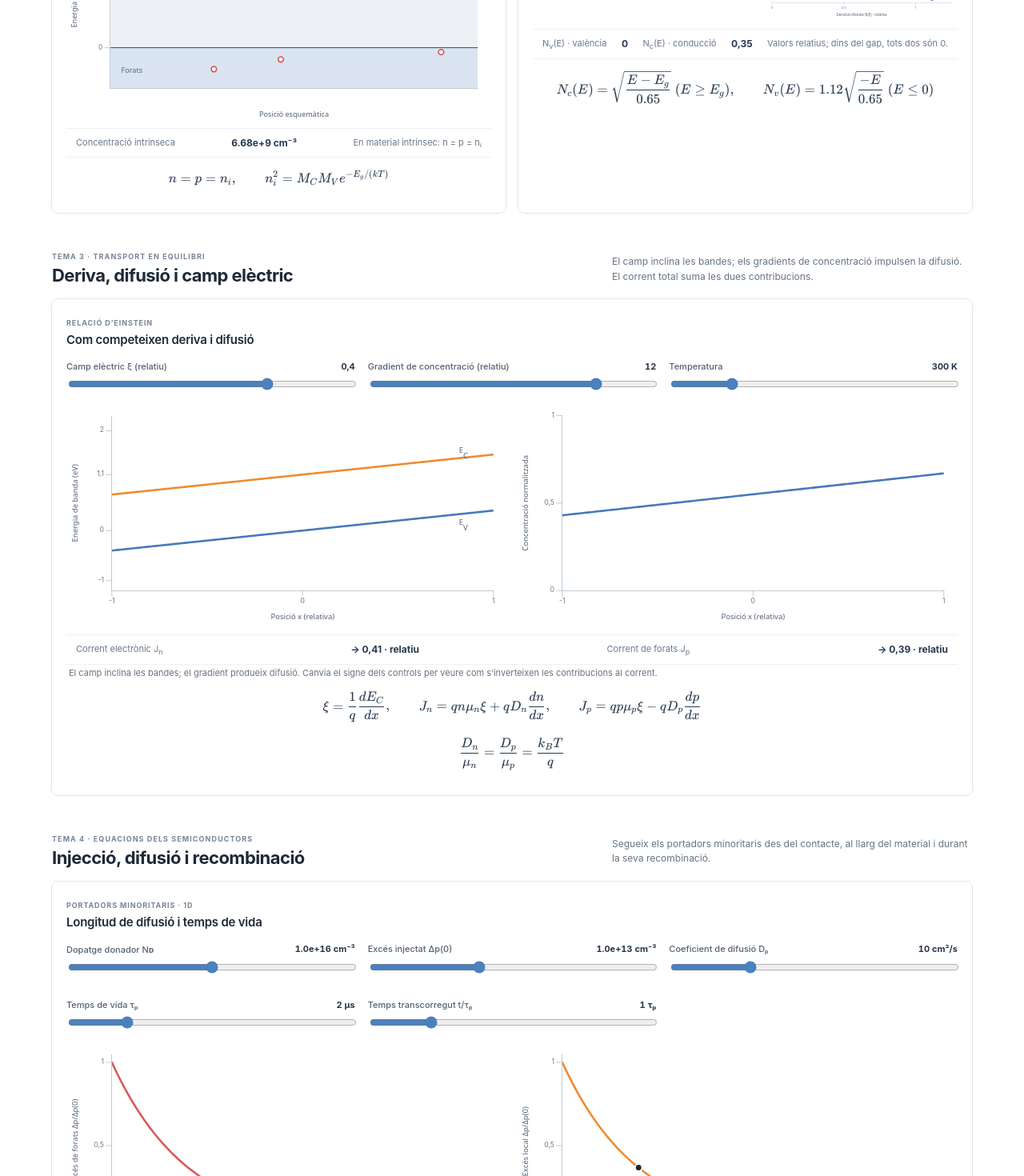
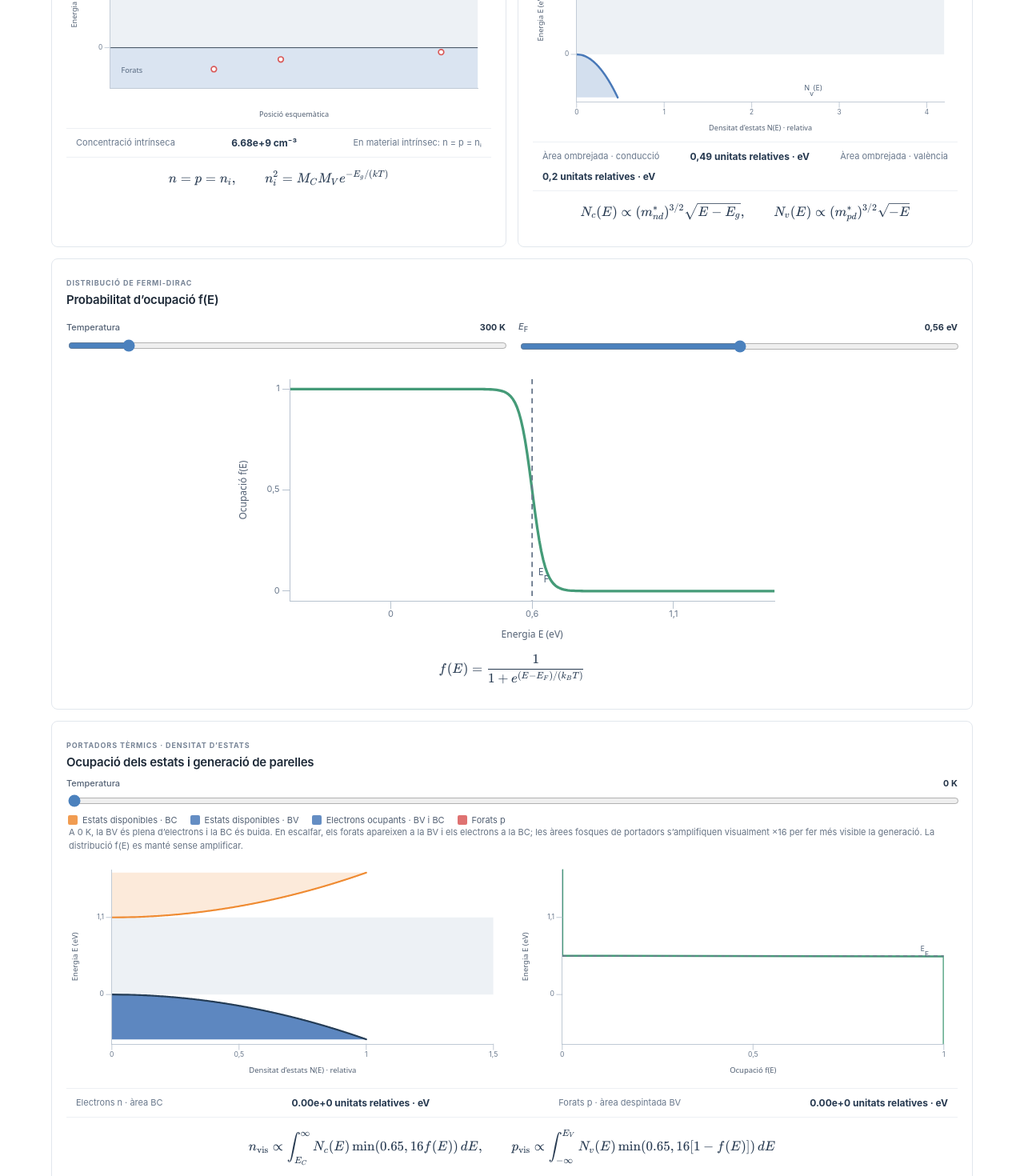
Before and after one commit to Mapaor/efis-visualitzacions, a React (Vite) app: page / in a window 1280 px wide. Shown: the part 3680-5150 px from the top of the page at 80% size. Built offline with nearby package versions, Linux system fonts and the light colour scheme; some icons are missing.

Commit message:
afegir grafic de fermi i millorar el de densitat d'estats

```diff
--- a/src/App.tsx
+++ b/src/App.tsx
@@ -1,6 +1,6 @@
 import { useEffect } from 'react';
 import { Card } from './components/Card';
-import { BandAndDos, DopedStatistics, IntrinsicCarriers, ShockleyRegimes } from './visualizations/Tema2';
+import { BandAndDos, DopedStatistics, FermiDistribution, IntrinsicCarriers, ShockleyRegimes, ThermalDos } from './visualizations/Tema2';
 import { BandFormation, EffectiveMass, PotentialAndOrbitals } from './visualizations/Tema1';
 import { TransportEquilibrium } from './visualizations/Tema3';
 import { MinorityCarriers } from './visualizations/Tema4';
@@ -64,6 +64,8 @@ export default function App() {
           <Card tag="SEMICONDUCTOR INTRÍNSEC" title="Generació tèrmica de parelles"><IntrinsicCarriers /></Card>
           <Card tag="DENSITAT D’ESTATS" title="N(E), Nᵥ(E) i N꜀(E)"><BandAndDos /></Card>
         </div>
+        <div className="grid single lower-grid"><FermiDistribution /></div>
+        <div className="grid single lower-grid"><ThermalDos /></div>
       </section>
 
       <section className="chapter" id="tema3">
--- a/src/components/Range.tsx
+++ b/src/components/Range.tsx
@@ -1,5 +1,7 @@
+import type { ReactNode } from 'react';
+
 type RangeProps = {
-  label: string;
+  label: ReactNode;
   value: number;
   min: number;
   max: number;
--- a/src/style.css
+++ b/src/style.css
@@ -26,7 +26,7 @@ main{max-width:1200px;margin:0 auto;padding:28px 24px 0}
 .plot-svg{display:block;width:100%;height:auto;max-height:350px;overflow:visible}.plot-stack{display:grid;gap:2px}.plot-stack .plot-svg{max-height:230px}.plot-caption{font-size:11px;line-height:1.5;color:var(--muted);margin:0 3px 3px}
 .plot-pair{display:grid;grid-template-columns:repeat(2,minmax(0,1fr));gap:12px}.axis-label{font:11px ui-sans-serif,system-ui,sans-serif;fill:#536174}.plot-annotation{font:11px ui-sans-serif,system-ui,sans-serif;fill:#52647b}
 .equation{overflow-x:auto;margin:10px 0;color:#263950;font-size:14px}.equation .katex-display{margin:.35em 0}
-.chart-legend{display:flex;flex-wrap:wrap;gap:8px 16px;margin:5px 2px 0;font-size:11px;color:#536174}.chart-legend>span{display:inline-flex;align-items:center;gap:6px}.legend-line{display:inline-block;width:20px;border-top:3px solid}.legend-dashed{border-top-style:dashed}
+.chart-legend{display:flex;flex-wrap:wrap;gap:8px 16px;margin:5px 2px 0;font-size:11px;color:#536174}.chart-legend>span{display:inline-flex;align-items:center;gap:6px}.legend-line{display:inline-block;width:20px;border-top:3px solid}.legend-dashed{border-top-style:dashed}.legend-area{display:inline-block;width:12px;height:12px;border-radius:2px;opacity:.85}
 .insight{font-size:11px;line-height:1.55;margin:9px 0 0;padding:9px 11px;background:#f5f7f9;color:#536174;border-left:2px solid #9ab1ca}
 .metric{display:flex;justify-content:space-between;gap:10px;flex-wrap:wrap;margin:10px 0 2px;padding:10px 12px;border-top:1px solid #edf0f4;border-bottom:1px solid #edf0f4;font-size:11px;color:#69788c}.metric strong{color:#263950;font-size:12px}
 .card .range-control{margin:7px 0}.card .plot-svg{margin:3px 0}
--- a/src/visualizations/Tema2.tsx
+++ b/src/visualizations/Tema2.tsx
@@ -6,40 +6,141 @@ import { Range } from '../components/Range';
 import { COLORS as C, E_G, K_B_EV, NC_300, NV_300, format, intrinsicDensity, sample } from '../physics';
 import { Card } from '../components/Card';
 
+type DosPoint = { x: number; y: number };
+
+function areaPath(points: DosPoint[], edgeEnergy: number, xScale: (value: number) => number, yScale: (value: number) => number) {
+  const last = points[points.length - 1];
+  return `M ${xScale(0)} ${yScale(edgeEnergy)} ${points.map(point => `L ${xScale(point.x)} ${yScale(point.y)}`).join(' ')} L ${xScale(0)} ${yScale(last.y)} Z`;
+}
+
+function areaBetweenPath(inner: DosPoint[], outer: DosPoint[], xScale: (value: number) => number, yScale: (value: number) => number) {
+  const reverseInner = [...inner].reverse();
+  return `M ${xScale(outer[0].x)} ${yScale(outer[0].y)} ${outer.slice(1).map(point => `L ${xScale(point.x)} ${yScale(point.y)}`).join(' ')} ${reverseInner.map(point => `L ${xScale(point.x)} ${yScale(point.y)}`).join(' ')} Z`;
+}
+
+function fermiOccupation(energy: number, temperature: number, fermiLevel: number) {
+  if (temperature <= 0) return energy < fermiLevel ? 1 : energy > fermiLevel ? 0 : 0.5;
+  const exponent = Math.max(-60, Math.min(60, (energy - fermiLevel) / (K_B_EV * temperature)));
+  return 1 / (1 + Math.exp(exponent));
+}
+
+function integrateArea(points: DosPoint[]) {
+  return points.slice(1).reduce((sum, point, index) => {
+    const previous = points[index];
+    return sum + (point.x + previous.x) / 2 * Math.abs(point.y - previous.y);
+  }, 0);
+}
+
 export function BandAndDos() {
   const energies = sample(80, 0, 1);
-  const [selectedEnergy, setSelectedEnergy] = useState(1.2);
-  const conductionDos = selectedEnergy >= E_G ? Math.sqrt((selectedEnergy - E_G) / 0.65) : 0;
-  const valenceDos = selectedEnergy <= 0 ? 1.12 * Math.sqrt(-selectedEnergy / 0.65) : 0;
+  const [electronMass, setElectronMass] = useState(1.08);
+  const [holeMass, setHoleMass] = useState(0.56);
+  const electronScale = electronMass ** 1.5;
+  const holeScale = holeMass ** 1.5;
+  const conduction = energies.map(z => ({ x: electronScale * Math.sqrt(z), y: E_G + 0.65 * z }));
+  const valence = energies.map(z => ({ x: 1.12 * holeScale * Math.sqrt(z), y: -0.65 * z }));
+  const electronArea = (2 / 3) * 0.65 * electronScale;
+  const holeArea = (2 / 3) * 0.65 * 1.12 * holeScale;
   return <>
-    <div className="plot-pair"><Plot xDomain={[0, 1]} yDomain={[-0.45, 1.67]} xLabel="Esquema de bandes" yLabel="Energia (eV)" xTicks={[]} yTicks={[0, E_G]} grid={false}>
+    <div className="controls two-controls">
+      <Range label={<><i>m</i><sup>*</sup><sub>nd</sub> · massa efectiva dels electrons</>} value={electronMass} min={0.1} max={2} step={0.01} onChange={setElectronMass} formatValue={v => `${format(v, 2)} m₀`} />
+      <Range label={<><i>m</i><sup>*</sup><sub>pd</sub> · massa efectiva dels forats</>} value={holeMass} min={0.1} max={2} step={0.01} onChange={setHoleMass} formatValue={v => `${format(v, 2)} m₀`} />
+    </div>
+    <Plot xDomain={[0, 4.2]} yDomain={[-0.72, 1.82]} xLabel="Densitat d’estats N(E) · relativa" yLabel="Energia E (eV)" xTicks={[0, 1, 2, 3, 4]} yTicks={[0, E_G]}>
       {({ x, y }) => <>
-        <rect x={x(0.14)} y={y(0)} width={x(0.86) - x(0.14)} height={y(-0.45) - y(0)} fill={C.valence} opacity={0.68} />
-        <rect x={x(0.14)} y={y(E_G + 0.55)} width={x(0.86) - x(0.14)} height={y(E_G) - y(E_G + 0.55)} fill={C.conduction} opacity={0.68} />
-        <rect x={x(0.14)} y={y(E_G)} width={x(0.86) - x(0.14)} height={y(0) - y(E_G)} fill={C.gap} />
-        <text x={x(0.5)} y={y(1.4)} textAnchor="middle" className="plot-annotation">Conducció · electrons</text>
-        <text x={x(0.5)} y={y(-0.2)} textAnchor="middle" className="plot-annotation">València · forats</text>
-        <text x={x(0.5)} y={y(0.56)} textAnchor="middle" className="plot-annotation">Gap prohibit · 1,12 eV</text>
+        <rect x={x(0)} y={y(E_G)} width={x(4.2) - x(0)} height={y(0) - y(E_G)} fill={C.gap} />
+        <path d={areaPath(conduction, E_G, x, y)} fill={C.conduction} opacity={0.24} />
+        <path d={areaPath(valence, 0, x, y)} fill={C.valence} opacity={0.24} />
+        <LinePath data={conduction} x={d => x(d.x)} y={d => y(d.y)} stroke={C.conduction} strokeWidth={3} />
+        <LinePath data={valence} x={d => x(d.x)} y={d => y(d.y)} stroke={C.valence} strokeWidth={3} />
+        <text x={x(2.6)} y={y(1.58)} fill={C.conduction} className="plot-annotation">N<tspan baselineShift="sub">c</tspan>(E)</text>
+        <text x={x(2.6)} y={y(-0.54)} fill={C.valence} className="plot-annotation">N<tspan baselineShift="sub">v</tspan>(E)</text>
       </>}
     </Plot>
-    <div>
-      <Range label="Energia seleccionada E" value={selectedEnergy} min={-0.65} max={1.77} step={0.01} onChange={setSelectedEnergy} formatValue={v => `${format(v, 2)} eV`} />
-      <Plot xDomain={[0, 1.25]} yDomain={[-0.72, 1.82]} xLabel="Densitat d’estats N(E) · relativa" yLabel="Energia E (eV)" xTicks={[0, 0.5, 1]} yTicks={[0, E_G]}>
+    <div className="metric"><span>Àrea ombrejada · conducció</span><strong>{format(electronArea, 2)} unitats relatives · eV</strong><span>Àrea ombrejada · valència</span><strong>{format(holeArea, 2)} unitats relatives · eV</strong></div>
+    <Equation math="N_c(E)\propto (m^*_{nd})^{3/2}\sqrt{E-E_g},\qquad N_v(E)\propto (m^*_{pd})^{3/2}\sqrt{-E}" />
+  </>;
+}
+
+export function FermiDistribution() {
+  const [temperature, setTemperature] = useState(300);
+  const [fermiLevel, setFermiLevel] = useState(E_G / 2);
+  const energies = sample(240, -0.4, 1.52);
+  const distribution = energies.map(energy => ({ x: energy, y: fermiOccupation(energy, temperature, fermiLevel) }));
+  return <Card tag="DISTRIBUCIÓ DE FERMI-DIRAC" title="Probabilitat d’ocupació f(E)">
+    <div className="controls two-controls">
+      <Range label="Temperatura" value={temperature} min={50} max={2000} step={10} onChange={setTemperature} formatValue={v => `${v} K`} />
+      <Range label={<><i>E</i><sub>F</sub></>} value={fermiLevel} min={0} max={E_G} step={0.01} onChange={setFermiLevel} formatValue={v => `${format(v, 2)} eV`} />
+    </div>
+    <Plot xDomain={[-0.4, 1.52]} yDomain={[-0.05, 1.05]} xLabel="Energia E (eV)" yLabel="Ocupació f(E)" xTicks={[0, E_G / 2, E_G]} yTicks={[0, 0.5, 1]}>
+      {({ x, y, height }) => <>
+        <LinePath data={distribution} x={d => x(d.x)} y={d => y(d.y)} stroke={C.fermi} strokeWidth={3} />
+        <line x1={x(fermiLevel)} x2={x(fermiLevel)} y1={0} y2={height} stroke={C.muted} strokeWidth={1.7} strokeDasharray="6 5" />
+        <text x={x(fermiLevel) + 7} y={y(0.08)} fill={C.muted} className="plot-annotation">E<tspan baselineShift="sub">F</tspan></text>
+      </>}
+    </Plot>
+    <Equation math="f(E)=\frac{1}{1+e^{(E-E_F)/(k_BT)}}" />
+  </Card>;
+}
+
+export function ThermalDos() {
+  const [temperature, setTemperature] = useState(0);
+  const fermiLevel = E_G / 2;
+  const visualCarrierGain = 16;
+  const carrierFraction = (probability: number) => Math.min(0.65, visualCarrierGain * probability);
+  const bandSamples = sample(500, 0, 1);
+  const conductionStates = bandSamples.map(z => ({ x: Math.sqrt(z), y: E_G + 0.65 * z }));
+  const valenceStates = bandSamples.map(z => ({ x: Math.sqrt(z), y: -0.65 * z }));
+  const conductionElectrons = conductionStates.map(point => ({
+    x: point.x * carrierFraction(fermiOccupation(point.y, temperature, fermiLevel)),
+    y: point.y,
+  }));
+  const valenceElectrons = valenceStates.map(point => ({
+    x: point.x * (1 - carrierFraction(1 - fermiOccupation(point.y, temperature, fermiLevel))),
+    y: point.y,
+  }));
+  const valenceHoles = valenceStates.map(point => ({
+    x: point.x * carrierFraction(1 - fermiOccupation(point.y, temperature, fermiLevel)),
+    y: point.y,
+  }));
+  const distribution = sample(300, -0.72, 1.82).map(energy => ({
+    x: fermiOccupation(energy, temperature, fermiLevel),
+    y: energy,
+  }));
+
+  return <Card tag="PORTADORS TÈRMICS · DENSITAT D’ESTATS" title="Ocupació dels estats i generació de parelles">
+    <Range label="Temperatura" value={temperature} min={0} max={2000} step={10} onChange={setTemperature} formatValue={v => `${v} K`} />
+    <div className="chart-legend" aria-label="Llegenda de densitats d’estats i portadors">
+      <span><i className="legend-area" style={{ background: C.conduction }} />Estats disponibles · BC</span>
+      <span><i className="legend-area" style={{ background: C.valence }} />Estats disponibles · BV</span>
+      <span><i className="legend-area" style={{ background: C.electron }} />Electrons ocupants · BV i BC</span>
+      <span><i className="legend-area" style={{ background: C.hole }} />Forats p</span>
+    </div>
+    <p className="plot-caption">A 0 K, la BV és plena d’electrons i la BC és buida. En escalfar, els forats apareixen a la BV i els electrons a la BC; les àrees fosques de portadors s’amplifiquen visualment ×16 per fer més visible la generació. La distribució f(E) es manté sense amplificar.</p>
+    <div className="plot-pair">
+      <Plot xDomain={[0, 1.5]} yDomain={[-0.72, 1.82]} xLabel="Densitat d’estats N(E) · relativa" yLabel="Energia E (eV)" xTicks={[0, 0.5, 1, 1.5]} yTicks={[0, E_G]}>
         {({ x, y }) => <>
-          <rect x={x(0)} y={y(E_G)} width={x(1.25) - x(0)} height={y(0) - y(E_G)} fill={C.gap} />
-          <LinePath data={energies.map(z => ({ x: Math.sqrt(z), y: E_G + 0.65 * z }))} x={d => x(d.x)} y={d => y(d.y)} stroke={C.conduction} strokeWidth={3} />
-          <LinePath data={energies.map(z => ({ x: 1.12 * Math.sqrt(z), y: -0.65 * z }))} x={d => x(d.x)} y={d => y(d.y)} stroke={C.valence} strokeWidth={3} />
-          <line x1={x(0)} x2={x(1.25)} y1={y(selectedEnergy)} y2={y(selectedEnergy)} stroke={C.ink} strokeDasharray="4 4" opacity={0.7} />
-          {conductionDos > 0 && <circle cx={x(conductionDos)} cy={y(selectedEnergy)} r={5} fill={C.conduction} stroke="white" strokeWidth={2} />}
-          {valenceDos > 0 && <circle cx={x(valenceDos)} cy={y(selectedEnergy)} r={5} fill={C.valence} stroke="white" strokeWidth={2} />}
-          <text x={x(0.72)} y={y(1.58)} fill={C.conduction} className="plot-annotation">N<tspan baselineShift="sub">c</tspan>(E)</text>
-          <text x={x(0.72)} y={y(-0.54)} fill={C.valence} className="plot-annotation">N<tspan baselineShift="sub">v</tspan>(E)</text>
+          <rect x={x(0)} y={y(E_G)} width={x(1.5) - x(0)} height={y(0) - y(E_G)} fill={C.gap} />
+          <path d={areaPath(conductionStates, E_G, x, y)} fill={C.conduction} opacity={0.18} />
+          <path d={areaPath(valenceStates, 0, x, y)} fill={C.valence} opacity={0.18} />
+          <path d={areaPath(conductionElectrons, E_G, x, y)} fill={C.electron} opacity={0.86} />
+          <path d={areaPath(valenceElectrons, 0, x, y)} fill={C.electron} opacity={0.86} />
+          <path d={areaBetweenPath(valenceElectrons, valenceStates, x, y)} fill={C.hole} opacity={0.9} />
+          <LinePath data={conductionStates} x={d => x(d.x)} y={d => y(d.y)} stroke={C.conduction} strokeWidth={2.5} />
+          <LinePath data={valenceStates} x={d => x(d.x)} y={d => y(d.y)} stroke="#243c55" strokeWidth={2.5} />
         </>}
       </Plot>
-    </div></div>
-    <div className="metric"><span>N<sub>v</sub>(E) · valència</span><strong>{format(valenceDos, 2)}</strong><span>N<sub>c</sub>(E) · conducció</span><strong>{format(conductionDos, 2)}</strong><span>Valors relatius; dins del gap, tots dos són 0.</span></div>
-    <Equation math="N_c(E)=\sqrt{\frac{E-E_g}{0.65}}\;(E\ge E_g),\qquad N_v(E)=1.12\sqrt{\frac{-E}{0.65}}\;(E\le 0)" />
-  </>;
+      <Plot xDomain={[0, 1]} yDomain={[-0.72, 1.82]} xLabel="Ocupació f(E)" yLabel="Energia E (eV)" xTicks={[0, 0.5, 1]} yTicks={[0, E_G]}>
+        {({ x, y }) => <>
+          <LinePath data={distribution} x={d => x(d.x)} y={d => y(d.y)} stroke={C.fermi} strokeWidth={3} />
+          <line x1={x(0)} x2={x(1)} y1={y(fermiLevel)} y2={y(fermiLevel)} stroke={C.muted} strokeWidth={1.7} strokeDasharray="6 5" />
+          <text x={x(0.96)} y={y(fermiLevel) - 7} textAnchor="end" fill={C.muted} className="plot-annotation">E<tspan baselineShift="sub">F</tspan></text>
+        </>}
+      </Plot>
+    </div>
+    <div className="metric"><span>Electrons n · àrea BC</span><strong>{integrateArea(conductionElectrons).toExponential(2)} unitats relatives · eV</strong><span>Forats p · àrea despintada BV</span><strong>{integrateArea(valenceHoles).toExponential(2)} unitats relatives · eV</strong></div>
+    <Equation math="n_{\mathrm{vis}}\propto\int_{E_C}^{\infty}N_c(E)\min(0.65,16f(E))\,dE,\qquad p_{\mathrm{vis}}\propto\int_{-\infty}^{E_V}N_v(E)\min(0.65,16[1-f(E)])\,dE" />
+  </Card>;
 }
 
 export function IntrinsicCarriers() {
```
